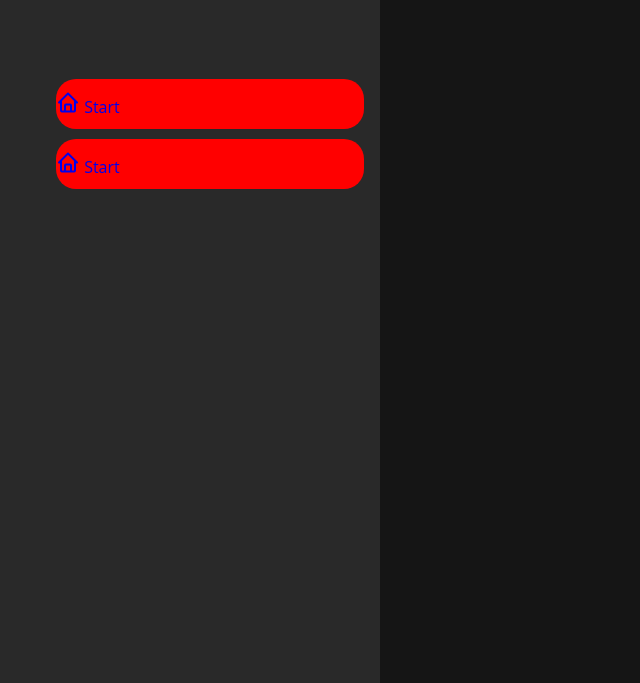
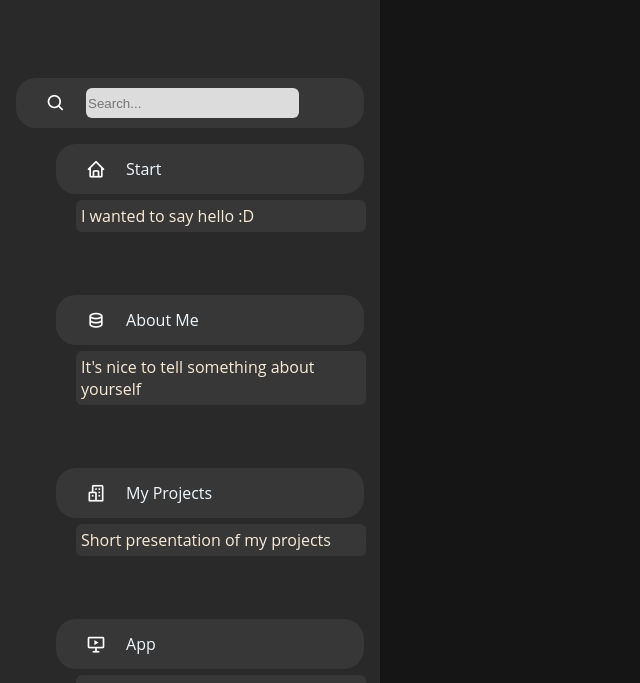
Before and after one commit to TheZetClaudio/Portfolio-2, a plain HTML site: page index.html in a window 1280 px wide. Shown: the part 117-800 px from the top of the page, without its empty margins (0-640 px from the left). Drawn offline with nearby package versions, Linux system fonts and the light colour scheme.

Commit message:
Updata Sidebar

```diff
--- a/Aside.css
+++ b/Aside.css
@@ -38,18 +38,9 @@ aside .Text-icon .Text{
 aside .Text-icon .Text .Name{
     font-weight: 600;
 }
-.AsideLink{
-    display: flex;
-    flex-direction: column;
 
-}
-.AsideLink a{
-    color: antiquewhite;
-}
-.AsideLink p{
-    font-size: 0.8rem;
-    color: #fff;
-}
+/* ---Menu--- */
+
 aside header .toggle{
     position: absolute;
     display: flex;
@@ -68,13 +59,58 @@ aside header .toggle{
 }
 aside .Menu-bar li{
     height: 50px;
-    background: red;
-    margin-top: 10px;
+    background: rgb(55, 55, 55);
+    margin-top: 15px;
     border-radius: 20px;
     display: flex;
-    justify-content: flex-start;
+    align-items: center;
+    padding: 10px;
+    transition: 1s;
+}
+aside .Menu-bar li .icon{
+    display: flex;
+    align-items: center;
+    justify-content: center;
+    color: #fff;
+    font-size: 20px;
+    min-width: 60px;
+}
+aside .Menu-bar li .Menu-text, aside .Menu-bar li .Menu-text{
+    color: aliceblue;
+}
+aside .Menu-bar li a{
+    height: 100%;
+    width: 100%;
+    display: flex;
     align-items: center;
 }
-aside .Menu-bar li .icon{
-    font-size: 24px;
+aside .Menu li:hover {
+    background: rgb(71, 71, 71);
 }
+aside li:hover {
+    background: rgb(71, 71, 71);
+}
+.Search-box input{
+    height: 100%;
+    width: 65%;
+    display: flex;
+    align-items: center;
+    border: none;
+    outline: none;
+    border-radius: 6px;
+    background: rgb(220, 220, 220);
+    transition: 1s;
+}
+.Search-box input:hover{
+    background: rgb(255, 255, 255);
+}
+aside .Menu-bar p{
+    position: relative;
+    width: 290px;
+    border-radius: 6px;
+    top: -10px;
+    left: 20px;
+    color: antiquewhite;
+    padding: 5px;
+    background: rgb(55, 55, 55);
+}
--- a/index.html
+++ b/index.html
@@ -45,6 +45,10 @@
         <br>
         <br>
         <div class="Menu-bar">
+            <li class="Search-box">
+                    <i class='bx bx-search icon'></i>
+                    <input type="search" name="" id="" placeholder="Search...">
+            </li>
             <ul class="Menu">
                 <li class="Aside-link">
                     <a href="#">
@@ -52,13 +56,39 @@
                         <span class="Menu-text">Start</span>
                     </a>
                 </li>
+                <p>I wanted to say hello :D</p>
+                <br>
                 <li class="Aside-link">
                     <a href="#">
-                        <i class='bx bx-home icon'></i>
-                        <span class="Menu-text">Start</span>
+                        <i class='bx bx-data icon'></i>
+                        <span class="Menu-text">About Me</span>
                     </a>
                 </li>
+                <p>It's nice to tell something about yourself</p>
+                <br>
+                <li class="Aside-link">
+                    <a href="#">
+                        <i class='bx bx-buildings icon'></i>
+                        <span class="Menu-text">My Projects</span>
+                    </a>
+                </li>
+                <p>Short presentation of my projects</p>
+                <br>
+                <li class="Aside-link">
+                    <a href="#">
+                        <i class='bx bx-slideshow icon'></i>
+                        <span class="Menu-text">App</span>
+                    </a>
+                </li>
+                <p>Coś</p>
+                <br>
             </ul>
+            <li class="Aside-link">
+                <a href="#">
+                    <i class='bx bx-log-in icon' ></i>
+                    <span class="Menu-text">LogIn</span>
+                </a>
+            </li>
         </div>
 
         <!-- <div class="All-asidelink">
```
Lines whose indentation alone changed are shown as unchanged.
